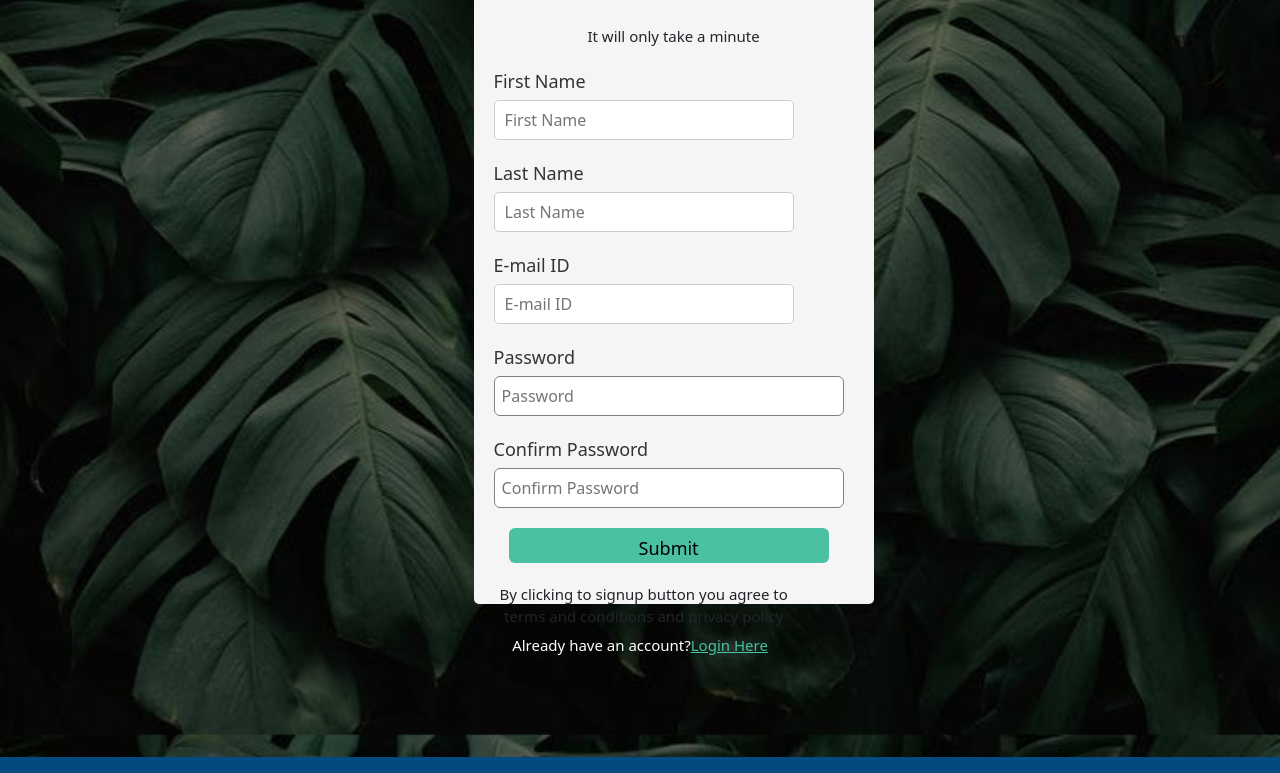
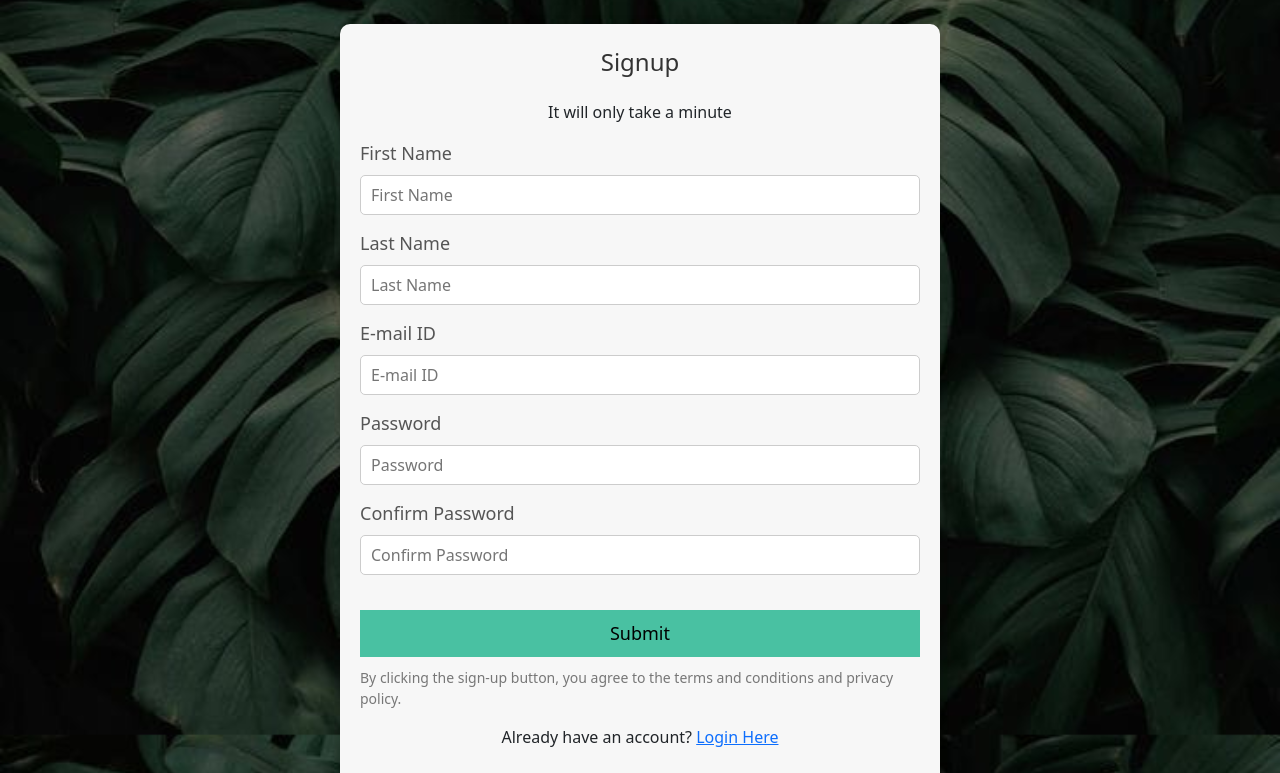
Before and after one commit to MrAyushBajpai/Disaster-Management-Tool, a plain HTML site: page signups.html in a window 1280 px wide. Shown: the part 176-949 px from the top of the page. Drawn offline with nearby package versions, Linux system fonts and the light colour scheme.

Commit message:
Updated UI

```diff
--- a/signups.html
+++ b/signups.html
@@ -5,98 +5,12 @@
     <meta name="viewport" content="width=device-width, initial-scale=1.0">
     <title>Disaster Management India</title>
     <style>
-
-
       body{
-        font-family:roboto;
         background-image: url('img/signupbg.jpg');
         background-repeat: no-repeat;
         background-size: cover;
         background-attachment: fixed;
       }
-
-      p{
-        text-align:center;
-        padding-top:20px;
-        font-size:15px;
-      }
-
-
-      .signup-box{
-
-        margin-top:100px;
-        height:680px;
-        width:400px;
-        border-radius: 5px;
-        background-color: whitesmoke;
-        margin-left:37%;
-        margin-bottom:20px;
-
-      }
-
-      .signup{
-        font-size:30px;
-        font-family:roboto;
-        font-weight:700;
-        text-align:center;
-
-
-    }
-
-
-    .p1{
-      text-align:center;
-    }
-
-    .p2{
-      text-align:center;
-      color:white;
-      font-size: 15px;
-      margin-top: -10px;
-      margin-bottom: 100px;
-    }
-
-    .p2 a{
-      color:#49c1a2;
-    }
-
-    form{
-      width:300px;
-      margin-left:20px;
-    }
-
-    form label{
-      display:flex;
-      margin-top:20px;
-      font-size:18px;
-
-    }
-
-    form input{
-      width:350px;
-      padding:7px;
-      border:none;
-      border:1px solid gray;
-      border-radius:6px;
-      outline:none;
-    }
-
-    input[type="button"]{
-      width:320px;
-      height:35px;
-      margin-top:20px;
-      border:none;
-      border-color:white;
-      background-color: #49c1a2;
-      font-size:18px;
-    }
-
-    .submit{
-      margin-left: 15px;
-    }
-
-
-
     </style>
 
 
@@ -119,28 +33,26 @@
     <!-- MAIN CONTENT HERE-->
 
     <div class="signup-box">
-      <p class="signup">SignUp</p>
-      <p class="p1">It will only take a minute</p>
+      <form action="#" method="post">
+        <p class="signup">Signup</p>
+        <p class="p2 login-link">It will only take a minute</p>
+        <label>First Name</label>
+        <input type="text" name="first_name" placeholder="First Name" required>
+        <label>Last Name</label>
+        <input type="text" name="last_name" placeholder="Last Name">
+        <label>E-mail ID</label>
+        <input type="email" name="email" placeholder="E-mail ID" required>
+        <label>Password</label>
+        <input type="password" name="password" placeholder="Password" required>
+        <label>Confirm Password</label>
+        <input type="password" name="confirm_password" placeholder="Confirm Password" required>
+        <input class="submit" type="submit" value="Submit">
+        <p class="agreement-text">By clicking the sign-up button, you agree to the terms and conditions and privacy policy.</p>
+        <p class="p2 login-link">Already have an account? <a href="login.html">Login Here</a></p>
+    </form>
 
-      <form>
-        <label>First Name</label>
-        <input type="text" placeholder="First Name" required>
-        <label>Last Name</label>
-        <input type="text" placeholder="Last Name">
-        <label>E-mail ID</label>
-        <input type="email" placeholder="E-mail ID" required>
-        <label>Password</label>
-        <input type="password" placeholder="Password" required>
-        <label>Confirm Password</label>
-        <input type="password" placeholder="Confirm Password" required>
-        <input class="submit" type="button" value="Submit" href="">
+    </div>
 
-
-
-        <p>By clicking to signup button you agree to terms and conditions and privacy policy</p>
-      </form>
-    </div>
-    <p class="p2">Already have an account?<a href="login.html">Login Here</a></p>
 
 
     <!-- Footer -->
--- a/styles.css
+++ b/styles.css
@@ -17,6 +17,84 @@ body {
     color: var(--primary-text-color) !important;
     padding: 20px 0;
     text-align: center;
+}
+
+.login-link{
+    text-align: center;
+}
+
+.signup-box{
+    margin-top: 200px;
+    margin-bottom: 100px;
+    height:100%;
+  }
+
+  .signup-box form{
+    max-width: 600px;
+    margin: 0 auto;
+    padding: 20px;
+    background-color: #f7f7f7;
+    border-radius: 10px;
+    box-shadow: 0px 0px 10px rgba(0, 0, 0, 0.2);
+  }
+
+  .signup-box label {
+    font-size: 18px;
+    display: block;
+    margin-bottom: 8px;
+    color: #555;
+  }
+
+  .signup-box input[type="text"], input[type="email"], input[type="password"] {
+    width: 100%;
+    height: 40px;
+    padding: 10px;
+    margin-bottom: 15px;
+    border: 1px solid #ccc;
+    border-radius: 5px;
+    font-size: 16px;
+}
+
+  .signup-box input[type="submit"]{
+    width:100%;
+    padding: 10px;
+    height: 100%;
+    margin-top:20px;
+    border:none;
+    border-color:white;
+    background-color: #49c1a2;
+    font-size:18px;
+    cursor: pointer;
+  }
+
+  .signup-box input[type="submit"]:hover{
+    background-color: #28d1a0;
+  }
+
+
+.signup{
+  font-size: 24px;
+  margin-bottom: 20px;
+  text-align: center;
+  color: #333;
+}
+
+.agreement-text {
+    font-size: 14px;
+    margin-top: 10px;
+    color: #777;
+}
+
+/* Style the links within the agreement text */
+.agreement-text a {
+    color: #007bff;
+    text-decoration: none;
+    font-weight: bold;
+}
+
+.agreement-text a:hover {
+    text-decoration: underline;
+    color: #0056b3;
 }
 
 .s-l{
```
Also changed, not shown: login.html (+15 -96 lines).
